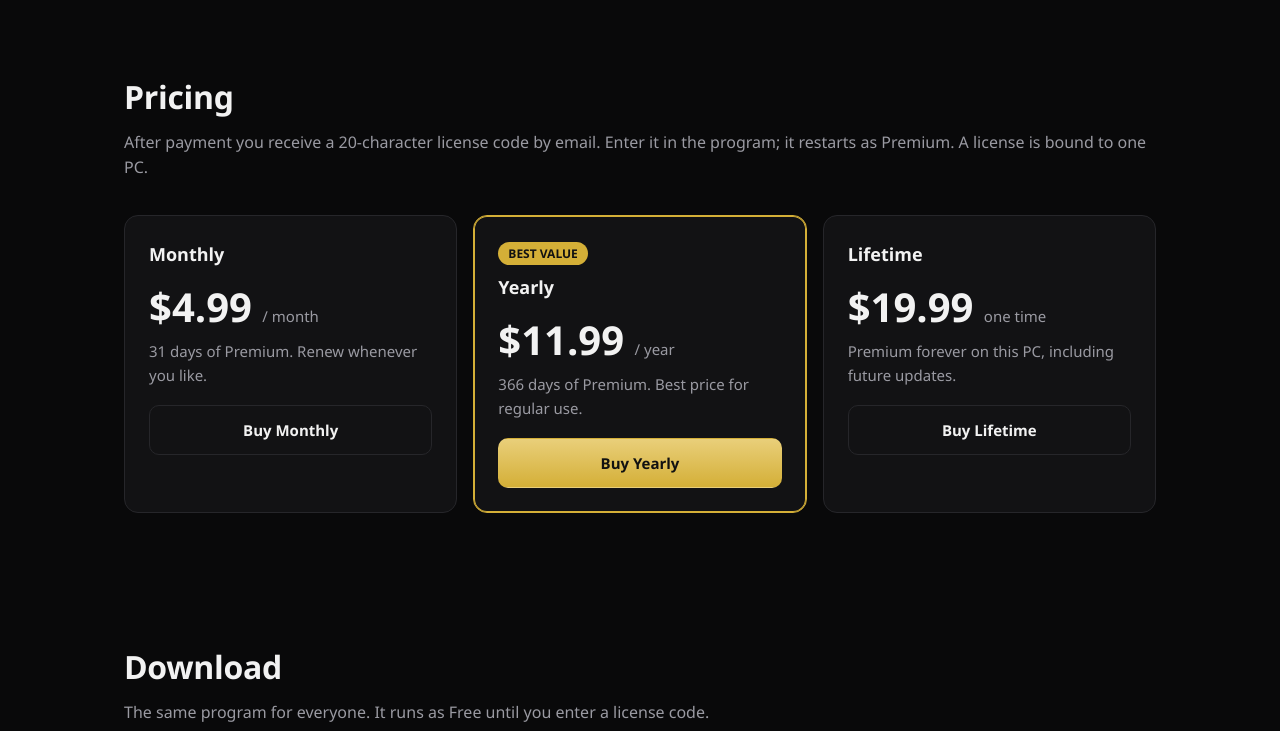
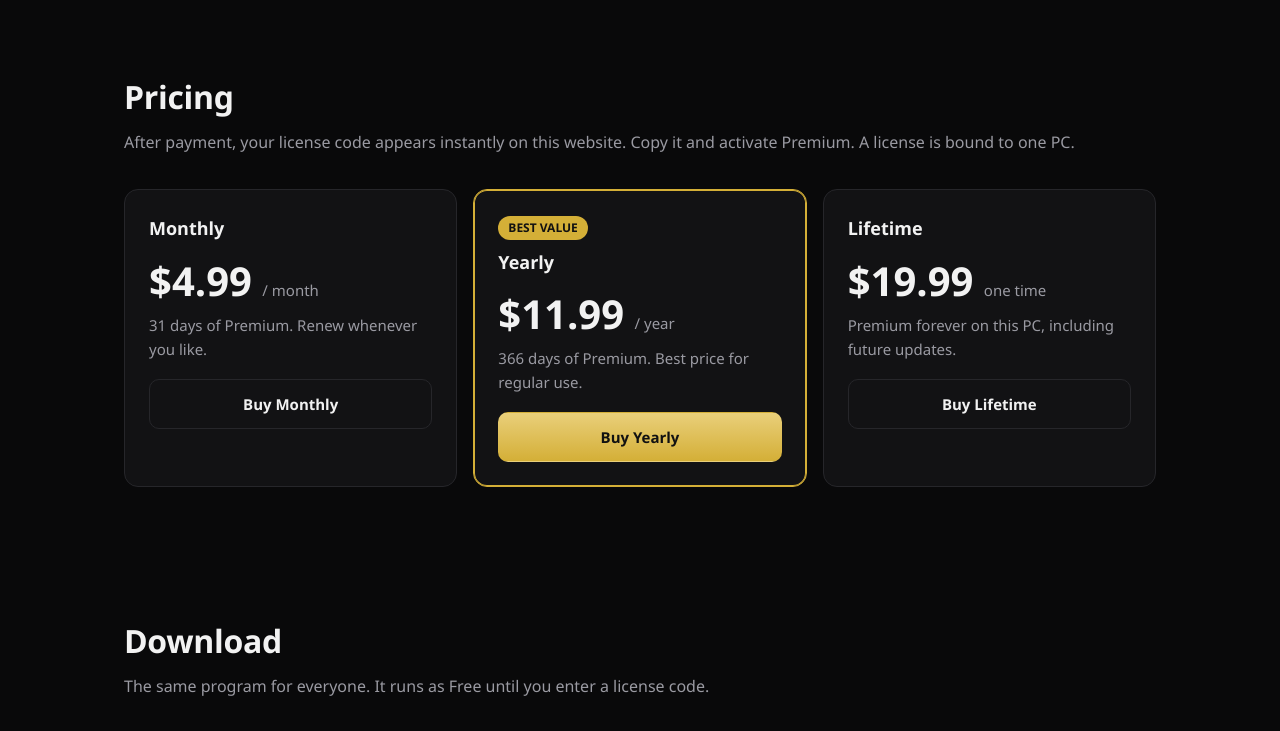
Before and after one commit to SIgmaalphashreck/SqualloowTweaksWebsite, a plain HTML site: page index.html in a window 1280 px wide. Shown: the part 2000-2731 px from the top of the page. Drawn offline with Linux system fonts and the light colour scheme.

Commit message:
Update pricing section text for clarity

```diff
--- a/index.html
+++ b/index.html
@@ -94,7 +94,7 @@ footer .wrap{display:flex;gap:20px;flex-wrap:wrap;justify-content:space-between}
 </div></section>
 
 <section id="pricing"><div class="wrap">
-  <h2>Pricing</h2><p class="sub">After payment you receive a 20-character license code by email. Enter it in the program; it restarts as Premium. A license is bound to one PC.</p>
+  <h2>Pricing</h2><p class="sub">After payment, your license code appears instantly on this website. Copy it and activate Premium. A license is bound to one PC.</p>
   <div class="grid">
     <div class="card plan"><h3>Monthly</h3><div class="price">$4.99 <small>/ month</small></div><p>31 days of Premium. Renew whenever you like.</p>
       <a class="btn" data-plan="monthly" href="#" rel="noopener">Buy Monthly</a></div>
```
